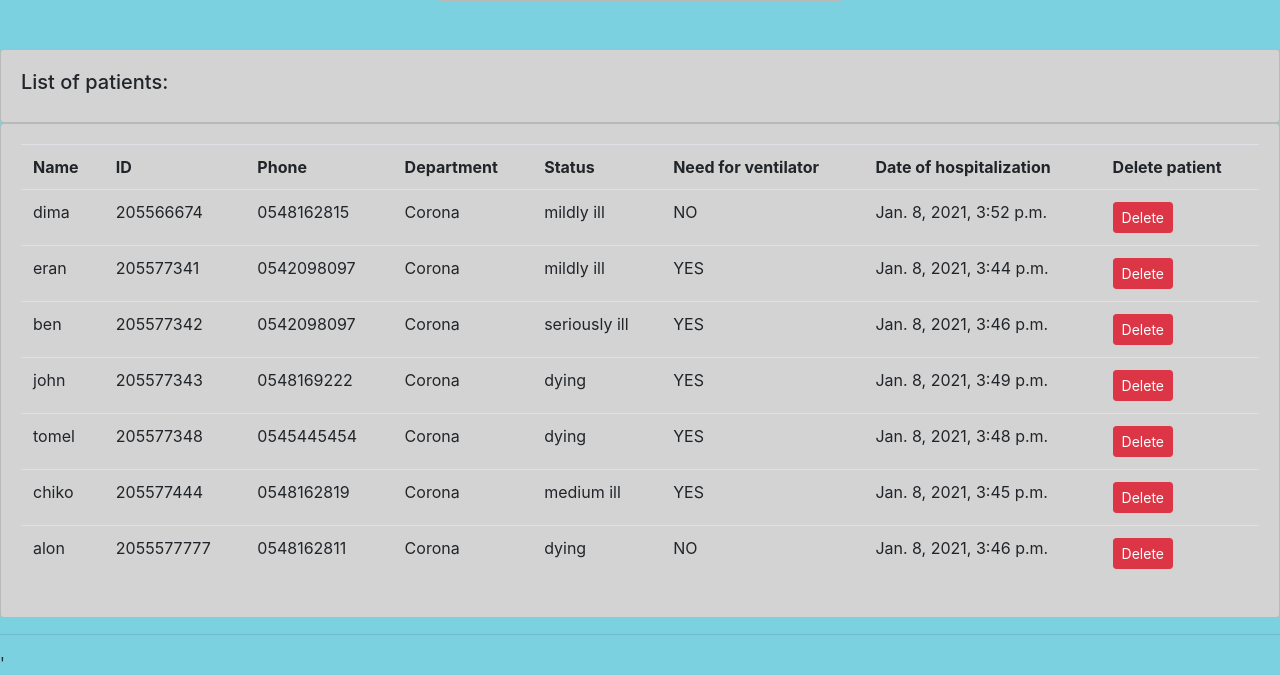
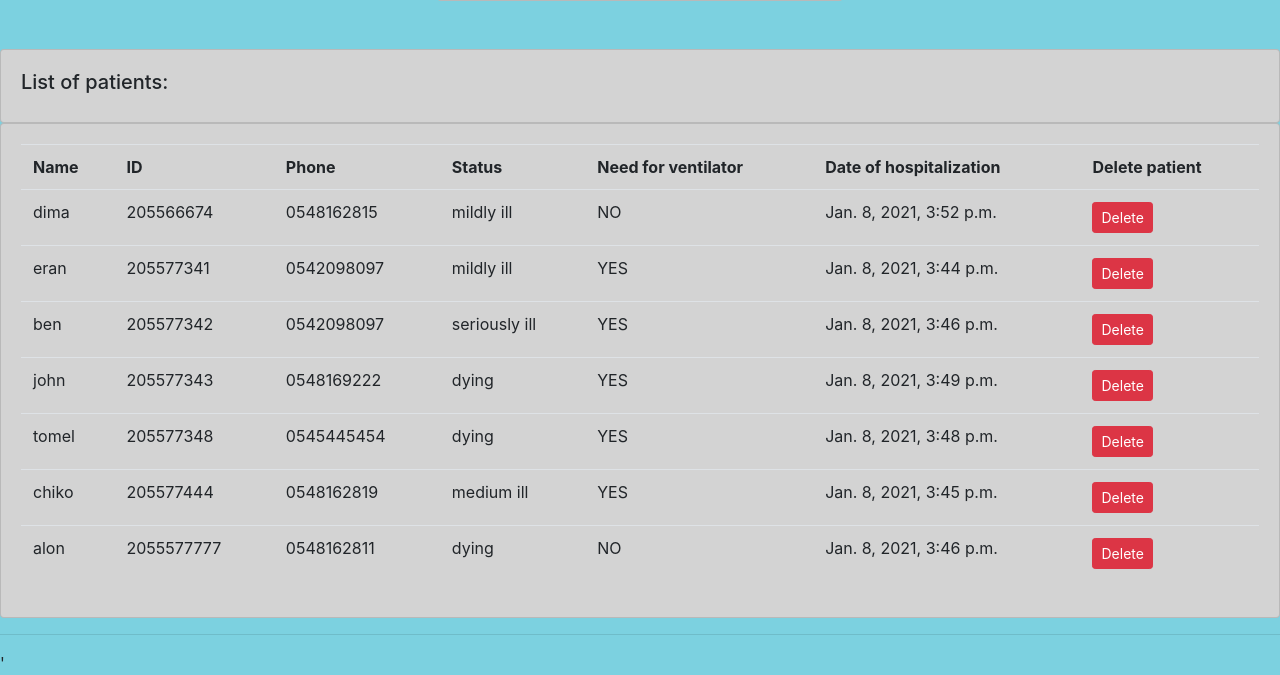
Before and after one commit to ChenKachlon/CoronaProject-23, a Django app: page /patients/ in a window 1280 px wide; the page is wider, and only the part inside the window is pictured. Shown: the part 554-1229 px from the top of that part. Run offline with Django 3.2, Linux system fonts and the light colour scheme; a user stored in the database is signed in; data comes from the database, SQL or seed files in the repository; both versions use the stored data as it was after the commit; some libraries are stand-ins or nearby versions.

Commit message:
update database

```diff
--- a/TheSiteCorona23/accounts/models.py
+++ b/TheSiteCorona23/accounts/models.py
@@ -62,8 +62,6 @@ class Patient(models.Model):
     name = models.CharField(max_length=200, null=True)
     ID = models.CharField(max_length=200, null=True)
     phone = models.CharField(max_length=200, null=True)
-    department = 'Corona' # for temp check
-    # department = models.CharField(max_length=200, null=True, choices=DEP, default=None)
     status = models.CharField(max_length=200, null=True, choices=STATUS)
     need_ven = models.CharField(max_length=200, null=True, choices=VEN)
     date_created = models.DateTimeField(auto_now_add=True, null=True)
--- a/TheSiteCorona23/accounts/templates/accounts/patients.html
+++ b/TheSiteCorona23/accounts/templates/accounts/patients.html
@@ -55,7 +55,6 @@
 							<th>Name</th>
 							<th>ID</th>
 							<th>Phone</th>
-							<th>Department</th>
 							<th>Status</th>
                             <th>Need for ventilator</th>
 							<th>Date of hospitalization</th>
@@ -67,7 +66,6 @@
 							<td>{{i.name}}</td>
 							<td>{{i.ID}}</td>
 							<td>{{i.phone}}</td>
-							<td>{{i.department}}</td>
 							<td>{{i.status}}</td>
 							<td>{{i.need_ven}}</td>
 							<td>{{i.date_created}}</td>
```
Also changed, not shown: TheSiteCorona23/accounts/migrations/0011_auto_20210108_1756.py (added), TheSiteCorona23/db.sqlite3.
